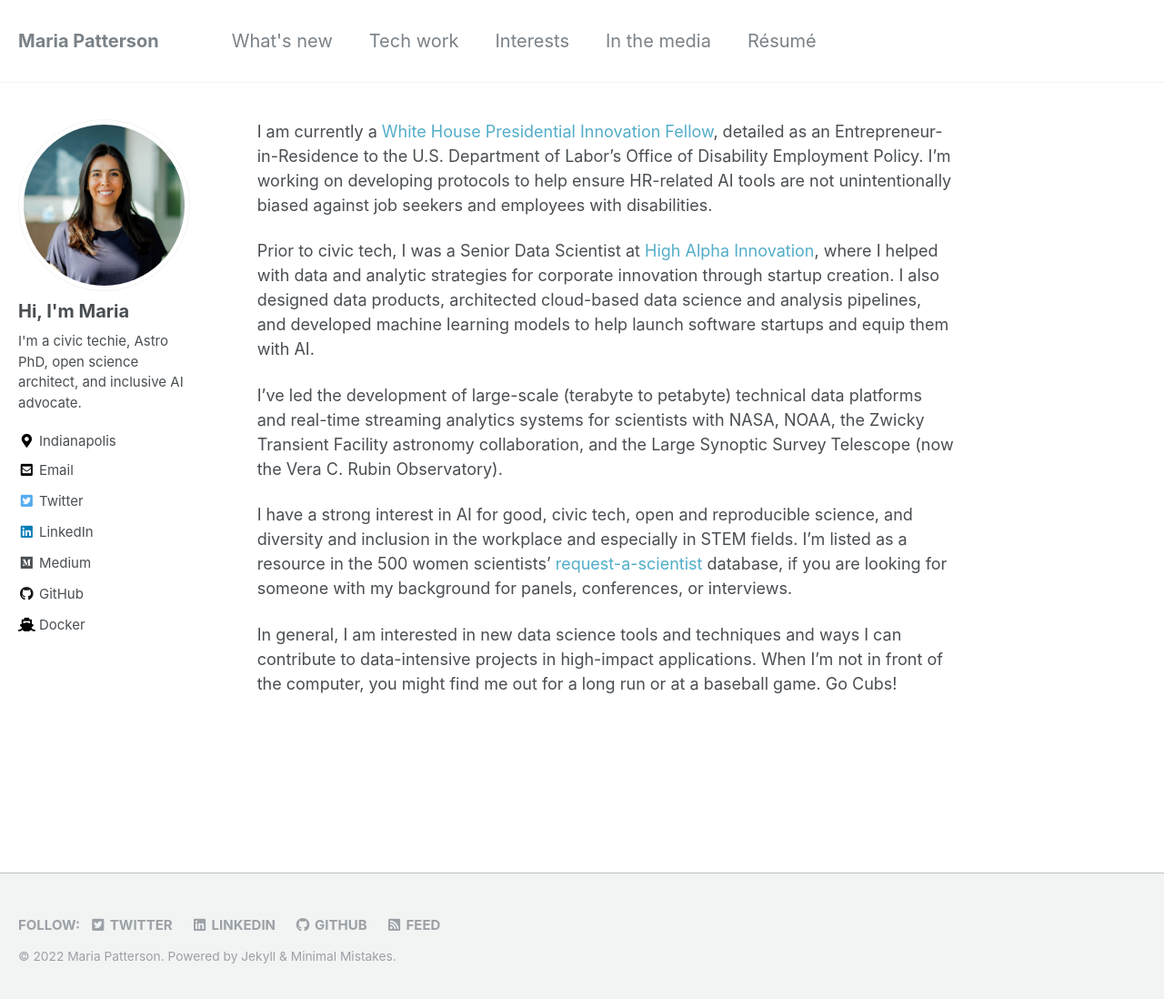
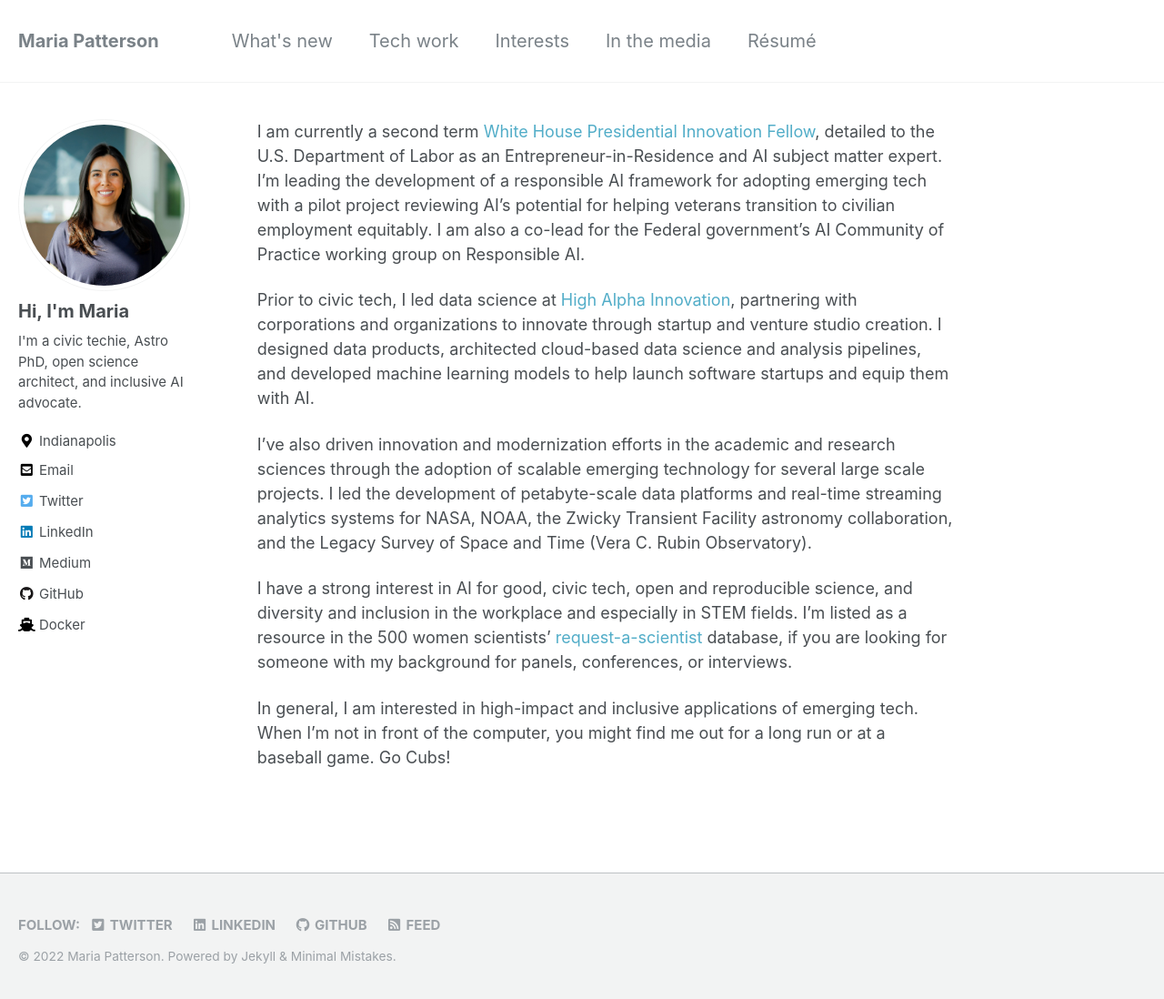
Before and after one commit to mtpatter/mtpatter.github.io, a Jekyll site: the page built from _pages/home.md, in a window 1280 px wide and 1102 px high. Shown: the top 1098 px of the window at 91% size. Built offline with Jekyll 4.4.1, drawn with Linux system fonts in a browser that asks for light colours; nearby versions of some CDN libraries.

Commit message:
Update home.

```diff
--- a/_pages/home.md
+++ b/_pages/home.md
@@ -3,13 +3,12 @@
 layout: single
 ---
 
-I am currently a [White House Presidential Innovation Fellow](http://pif.gov){:target="_blank"}, detailed as an Entrepreneur-in-Residence to the U.S. Department of Labor’s Office of Disability Employment Policy. I'm working on developing protocols to help ensure HR-related AI tools are not unintentionally biased against job seekers and employees with disabilities.
+I am currently a second term [White House Presidential Innovation Fellow](http://pif.gov){:target="_blank"}, detailed to the U.S. Department of Labor as an Entrepreneur-in-Residence and AI subject matter expert. I'm leading the development of a responsible AI framework for adopting emerging tech with a pilot project reviewing AI's potential for helping veterans transition to civilian employment equitably. I am also a co-lead for the Federal government's AI Community of Practice working group on Responsible AI.
 
-Prior to civic tech, I was a Senior Data Scientist at [High Alpha Innovation](https://www.highalphainno.com/){:target="_blank"},
-where I helped with data and analytic strategies for corporate innovation through startup creation.  I also designed data products, architected cloud-based data science and analysis pipelines, and developed machine learning models to help launch software startups and equip them with AI.
+Prior to civic tech, I led data science at [High Alpha Innovation](https://www.highalphainno.com/){:target="_blank"}, partnering with corporations and organizations to innovate through startup and venture studio creation. I designed data products, architected cloud-based data science and analysis pipelines, and developed machine learning models to help launch software startups and equip them with AI.
 
-I've led the development of large-scale (terabyte to petabyte) technical data platforms and real-time streaming analytics systems for scientists with NASA, NOAA, the Zwicky Transient Facility astronomy collaboration, and the Large Synoptic Survey Telescope (now the Vera C. Rubin Observatory).
+I've also driven innovation and modernization efforts in the academic and research sciences through the adoption of scalable emerging technology for several large scale projects. I led the development of petabyte-scale data platforms and real-time streaming analytics systems for NASA, NOAA, the Zwicky Transient Facility astronomy collaboration, and the Legacy Survey of Space and Time (Vera C. Rubin Observatory).
 
 I have a strong interest in AI for good, civic tech, open and reproducible science, and diversity and inclusion in the workplace and especially in STEM fields. I'm listed as a resource in the 500 women scientists' [request-a-scientist](https://gage.500womenscientists.org/profile/8442){:target="_blank"} database, if you are looking for someone with my background for panels, conferences, or interviews.
 
-In general, I am interested in new data science tools and techniques and ways I can contribute to data-intensive projects in high-impact applications. When I'm not in front of the computer, you might find me out for a long run or at a baseball game.  Go Cubs!
+In general, I am interested in high-impact and inclusive applications of emerging tech. When I'm not in front of the computer, you might find me out for a long run or at a baseball game.  Go Cubs!
```
